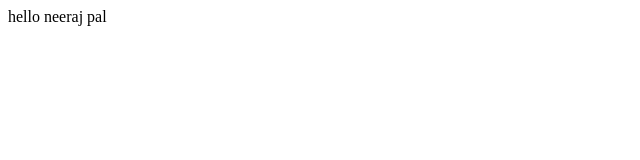
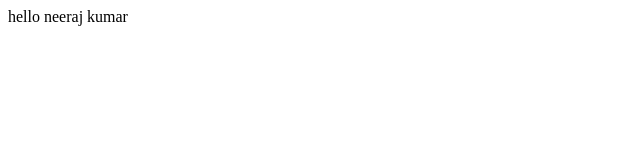
Before and after one commit to neer1995/firstGit, a plain HTML site: page hello.html in a window 1280 px wide. Shown: the full height of the page, 0-640 px from the left. Drawn offline with Linux system fonts and the light colour scheme.

Commit message:
third commit

```diff
--- a/hello.html
+++ b/hello.html
@@ -1,5 +1,5 @@
 <html>
 <body>
-hello neeraj pal
+hello neeraj kumar
 </body>
 </html>
```
